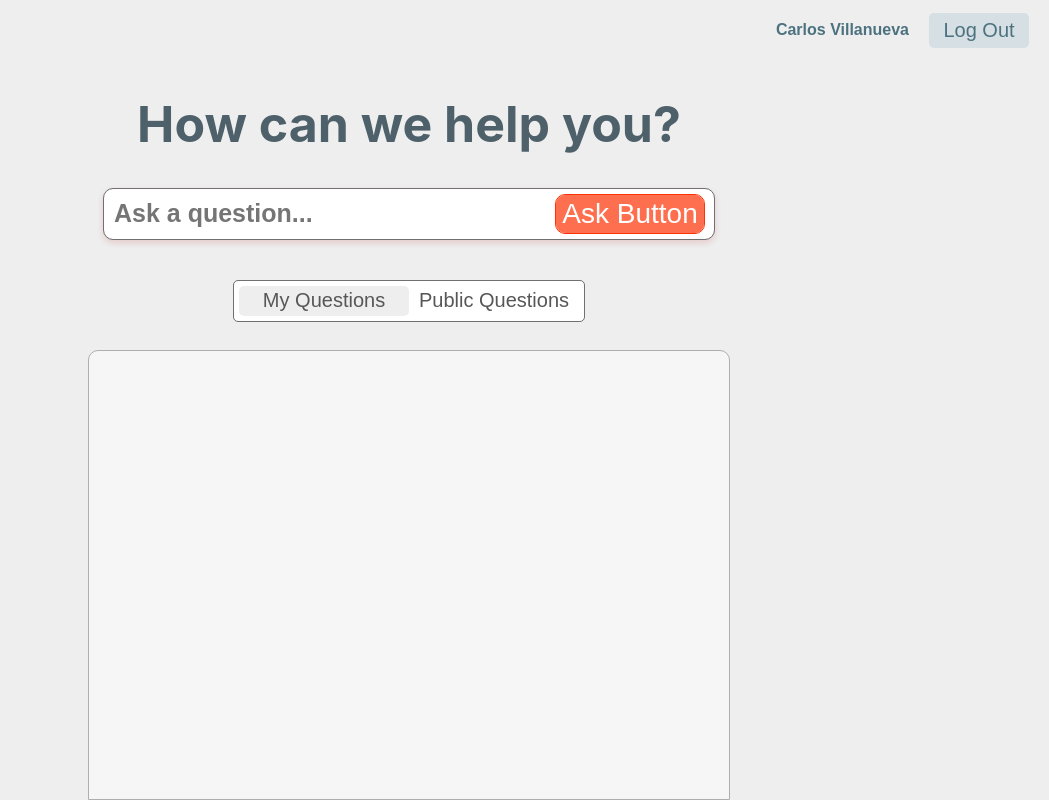
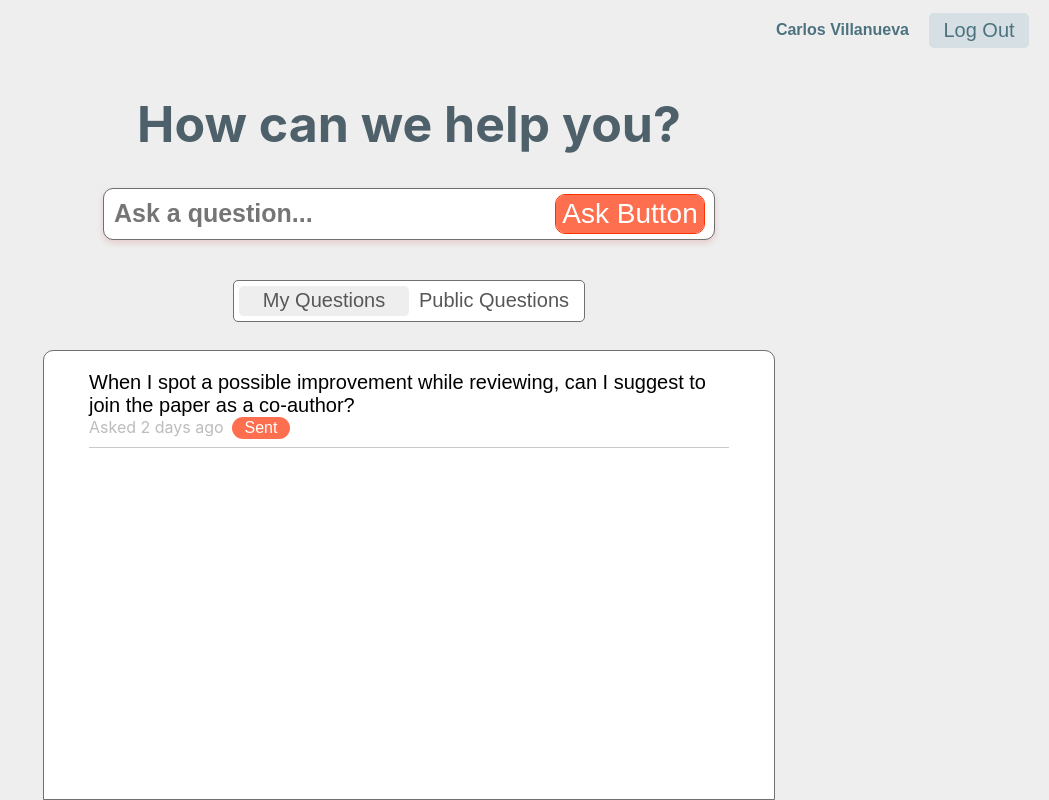
Before and after one commit to VCarlosJP/preguntamelo, a React (Create React App) app: page /dashboard in a window 1280 px wide. Shown: the whole page, without its empty margins (231-1280 px from the left). Built offline with nearby package versions, Linux system fonts and the light colour scheme.

Commit message:
Question layout added. Buttons interaction added

```diff
--- a/src/components/UserDashboard.js
+++ b/src/components/UserDashboard.js
@@ -2,8 +2,22 @@ import React from "react";
 
 import "./styles/UserDashboard.scss";
 
-export default class UserDashboard extends React.Component {
+// export default class UserDashboard extends React.Component {
+class UserDashboard extends React.Component {
+  state = {
+    questionButton: true,
+  };
+
+  showUserQuestions = () => {
+    this.setState({ questionButton: true });
+  };
+
+  showPublicQuestions = () => {
+    this.setState({ questionButton: false });
+  };
+
   render() {
+    let { questionButton } = this.state;
     return (
       <div>
         <div className="header">
@@ -27,17 +41,40 @@ export default class UserDashboard extends React.Component {
 
         <div className="select-mode-container">
           <div className="select-mode-box">
-            <button className="my-questions-mode-button">My Questions</button>
-            <button className="public-questions-mode-button">
+            <button
+              onClick={this.showUserQuestions}
+              className="my-questions-mode-button"
+              style={{ background: questionButton ? "#eeeeee" : "#ffffff" }}
+            >
+              My Questions
+            </button>
+            <button
+              onClick={this.showPublicQuestions}
+              className="public-questions-mode-button"
+              style={{ background: questionButton ? "#ffffff" : "#eeeeee" }}
+            >
               Public Questions
             </button>
           </div>
         </div>
 
         <div className="questions-main-container">
-          <div className="questions-main"></div>
+          <div className="questions-main">
+            <div className="question-element">
+              <a href="" className="question-title">
+                When I spot a possible improvement while reviewing, can I
+                suggest to join the paper as a co-author?
+              </a>
+              <br></br>
+              <a className="question-date">Asked 2 days ago</a>
+              <a className="question-status">Sent</a>
+              <hr></hr>
+            </div>
+          </div>
         </div>
       </div>
     );
   }
 }
+
+export default UserDashboard;
--- a/src/components/styles/UserDashboard.scss
+++ b/src/components/styles/UserDashboard.scss
@@ -1,10 +1,28 @@
 @import "./src/scss/_variables.scss";
 
 button,
-input {
+input,
+a {
   border: 0;
   padding: 0;
+  margin: 0;
 }
+// h1, h2, h3, h4, h5, h6{
+//   margin: 0;
+// }
+
+// @mixin login-logout-button($text-color, $background-color){
+//   margin-right: 20px;
+//   background: $background-color;
+//   border-radius: 5px;
+//   opacity: 1;
+//   width: 100px;
+//   height: 35px;
+//   color: $text-color;
+//   font-family: Arial, Helvetica, sans-serif;
+//   font-size: 20px;
+//   opacity: 1;
+// }
 
 .header {
   display: flex;
@@ -23,7 +41,7 @@ input {
 
 .login-logout-button {
   margin-right: 20px;
-  background: #d6dfe4 0% 0% no-repeat padding-box;
+  background: $small-button-background;
   border-radius: 5px;
   opacity: 1;
   width: 100px;
@@ -32,6 +50,12 @@ input {
   font-family: Arial, Helvetica, sans-serif;
   font-size: 20px;
   opacity: 1;
+}
+
+.login-logout-button:hover {
+  cursor: pointer;
+  background: $small-button-background-hover;
+  color: $small-titles-color-hover;
 }
 
 .ask-question-title {
@@ -107,6 +131,11 @@ input {
   color: #ffffff;
 }
 
+.ask-question-button:hover {
+  cursor: pointer;
+  background: darken(#fd6f4f, 10);
+}
+
 .select-mode-container {
   display: flex;
   justify-content: center;
@@ -124,8 +153,8 @@ input {
 }
 
 .my-questions-mode-button {
+  cursor: pointer;
   margin: 5px 0px 5px 5px;
-  background: #eeeeee 0% 0% no-repeat padding-box;
   border-radius: 5px;
   height: 30px;
   width: 170px;
@@ -136,7 +165,7 @@ input {
 }
 
 .public-questions-mode-button {
-  background: #ffffff 0% 0% no-repeat padding-box;
+  cursor: pointer;
   border-radius: 5px;
   width: 170px;
   height: 30px;
@@ -152,12 +181,44 @@ input {
 }
 
 .questions-main {
+  padding: 20px 45px 20px 45px;
   background: #ffffff 0% 0% no-repeat padding-box;
   border: 1px solid #707070;
   border-radius: 10px 10px 0px 0px;
-  opacity: 0.5;
+  // opacity: 0.5;
   width: 50%;
   position: absolute;
   top: 350px;
   bottom: 0;
+  overflow-y: auto;
 }
+
+.question-element {
+  a {
+    text-decoration: none;
+  }
+  hr {
+    border: 0;
+    height: 1px;
+    background: rgb(201, 201, 201);
+  }
+}
+
+.question-title {
+  font: normal normal normal 20px Arial;
+  color: #000000;
+}
+.question-date {
+  color: #bcbcbc;
+}
+
+.question-status {
+  display: inline-block;
+  margin-left: 8px;
+  background: #fd6f4f;
+  border-radius: 15px;
+  opacity: 1;
+  padding: 0.1em 0.8em;
+  color: #ffffff;
+  font-family: Arial, Helvetica, sans-serif;
+}
--- a/src/scss/_variables.scss
+++ b/src/scss/_variables.scss
@@ -1,2 +1,7 @@
 $base-color: #eeeeee;
+
 $small-titles-color: #4c727f;
+$small-titles-color-hover: #ffffff;
+
+$small-button-background: #d6dfe4 0% 0% no-repeat padding-box;
+$small-button-background-hover: #8aa4b2 0% 0% no-repeat padding-box;
```
Also changed, not shown: 1 other file (tests, documents, lock files or other folders).
